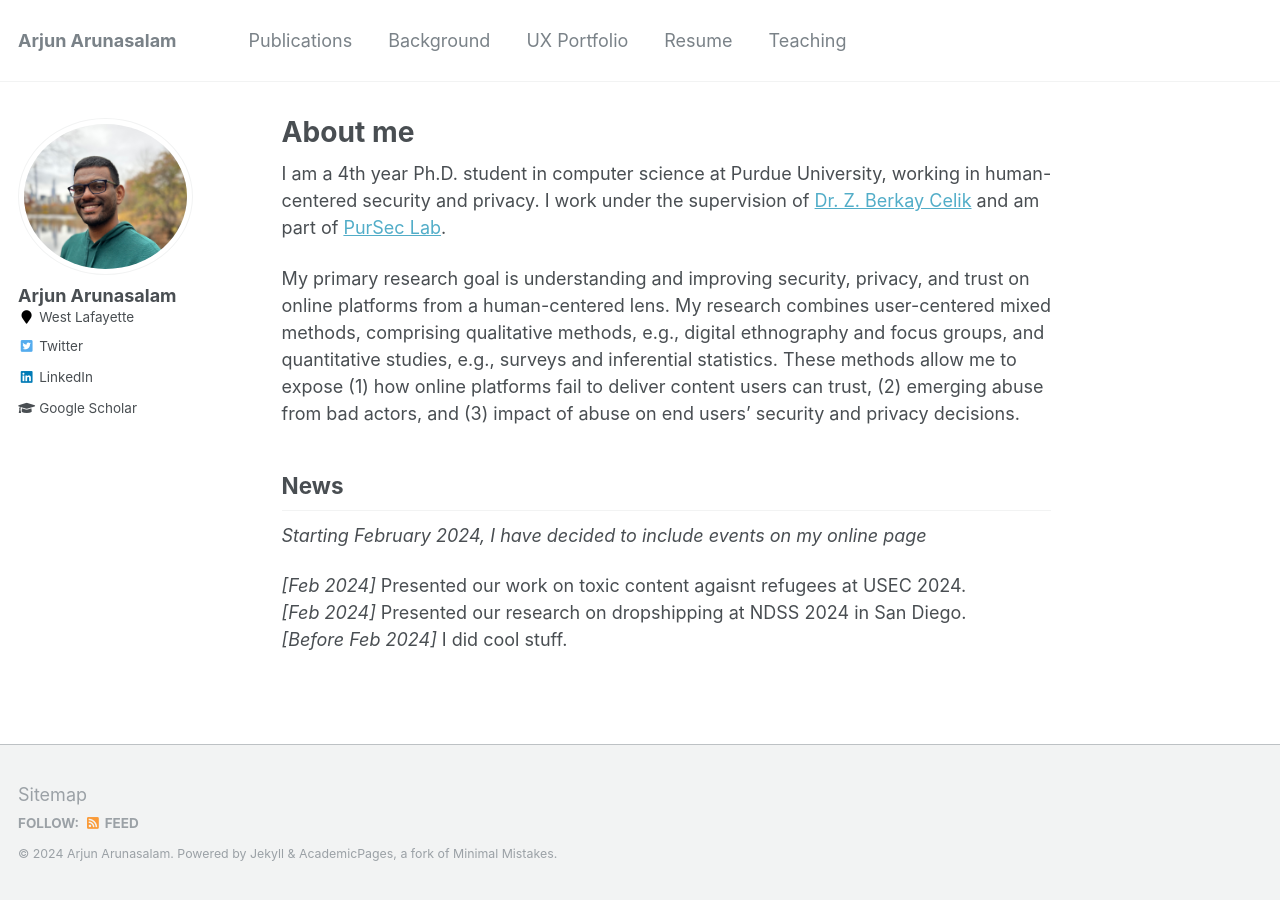
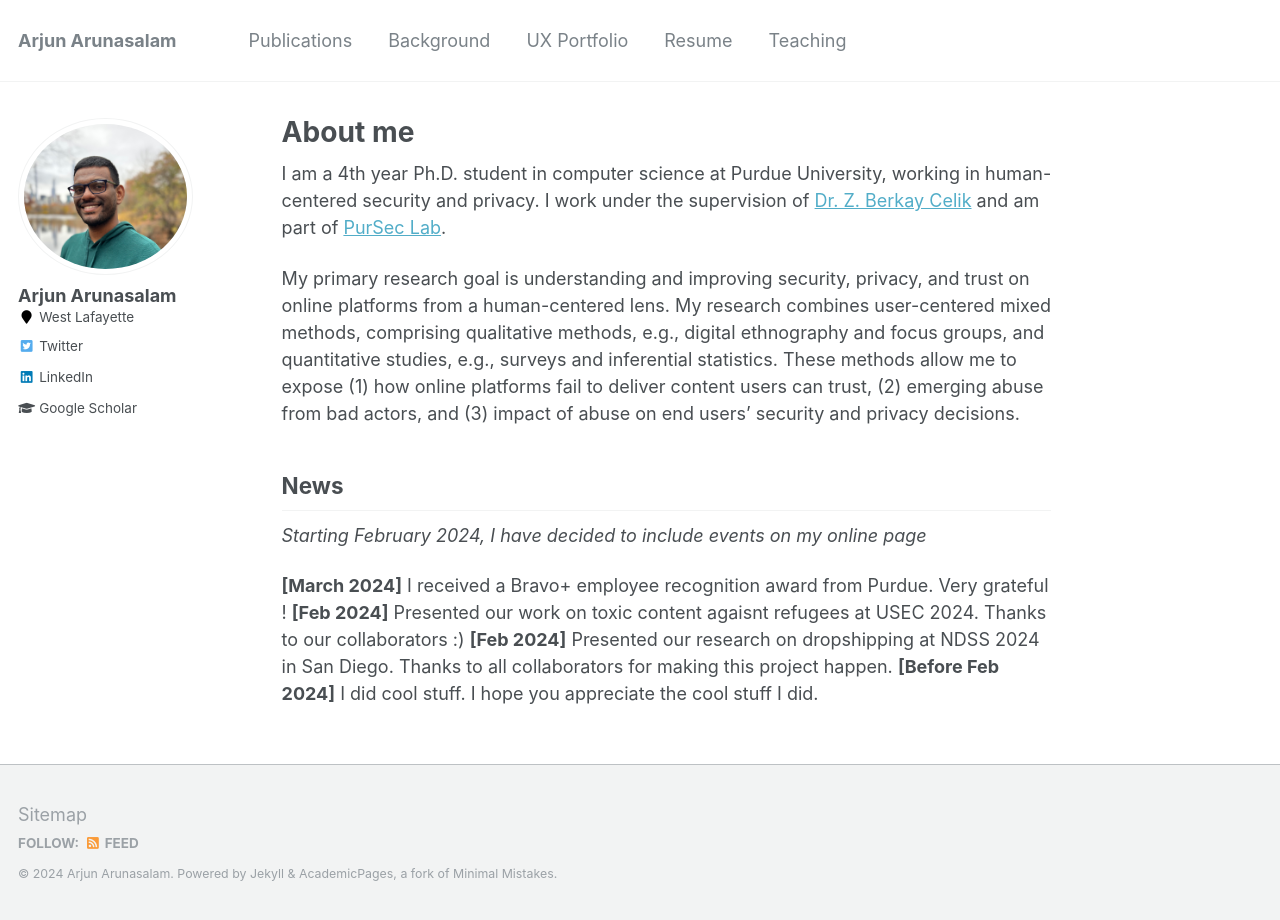
Before and after one commit to arjunarunasalam/arjunarunasalam.github.io, a Jekyll site: the page built from _pages/about.md, in a window 1280 px wide. Built offline with Jekyll 4.4.1, drawn with Linux system fonts in a browser that asks for light colours.

Commit message:
update news

```diff
--- a/_pages/about.md
+++ b/_pages/about.md
@@ -28,9 +28,10 @@ News
 -----
 *Starting February 2024, I have decided to include events on my online page*
 
-*[Feb 2024]* Presented our work on toxic content agaisnt refugees at USEC 2024.
-*[Feb 2024]* Presented our research on dropshipping at NDSS 2024 in San Diego.
-*[Before Feb 2024]* I did cool stuff.
+**[March 2024]** I received a Bravo+ employee recognition award from Purdue. Very grateful !
+**[Feb 2024]** Presented our work on toxic content agaisnt refugees at USEC 2024.  Thanks to our collaborators :)
+**[Feb 2024]** Presented our research on dropshipping at NDSS 2024 in San Diego. Thanks to all collaborators for making this project happen.
+**[Before Feb 2024]** I did cool stuff. I hope you appreciate the cool stuff I did.
 
 
 <!--
```
